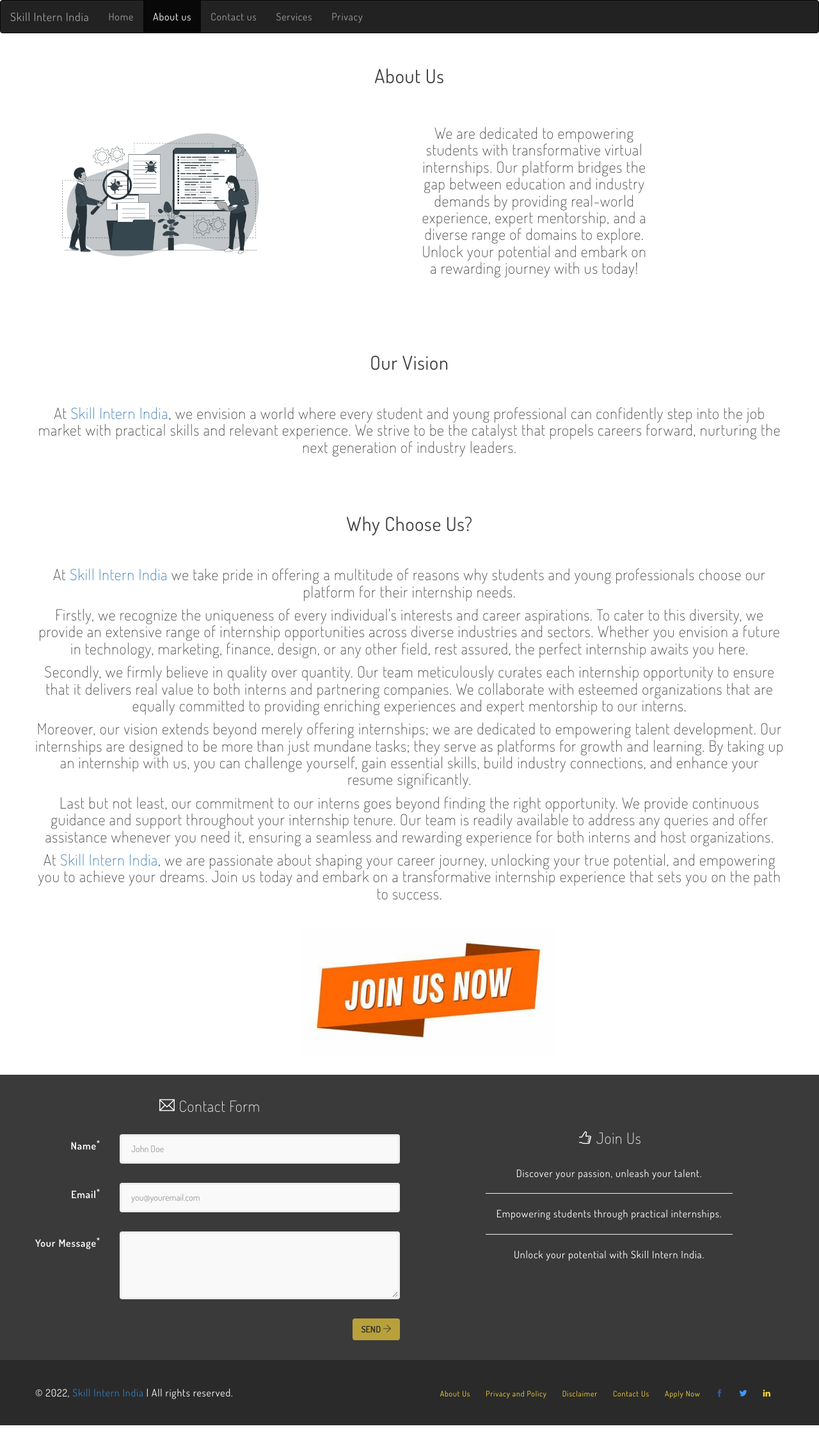
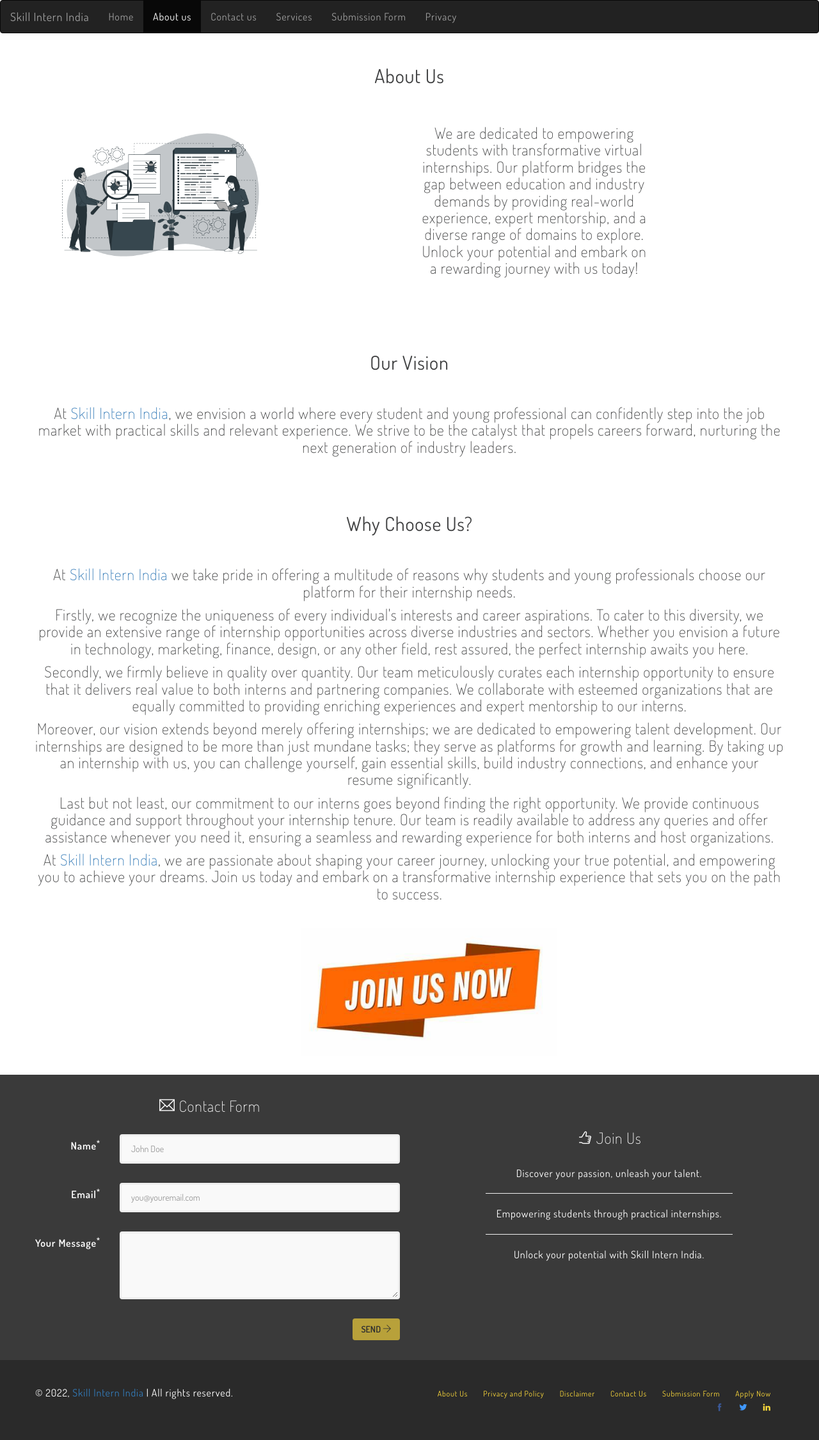
Before and after one commit to harvardstark/Helloworld, a plain HTML site: page aboutus.html in a window 1280 px wide. Shown: the whole page at 64% size. Before the commit the page ends 2228 px from the top, so only its background shows below. Drawn offline with Linux system fonts and the light colour scheme; some packages are replaced by stand-ins of ours.

Commit message:
Update aboutus.html

```diff
--- a/aboutus.html
+++ b/aboutus.html
@@ -51,6 +51,7 @@
             <li class="nav-item active nav-item"><a href="/aboutus.html">About us</a></li>
             <li class="nav-item"><a href="/contactus.html">Contact us</a></li>
             <li class="nav-item"><a href="/services.html">Services</a></li>
+             <li class="nav-item"><a href="/submission.html">Submission Form</a></li>
             <li class="nav-item"><a href="/pandp.html">Privacy</a></li>
           </ul>
       </nav>
@@ -153,6 +154,7 @@
               <li><a href="/pandp.html">Privacy and Policy</a></li>
               <li><a href="/disclaimer.html">Disclaimer</a></li>
               <li><a href="/contactus.html">Contact Us</a></li>
+              <li><a href="/submission.html">Submission Form</a></li>
               <li><a href="https://forms.gle/BfLJUtor7cdTa1KH9" target="_blank">Apply Now</a></li>
               <li><a href="https://www.facebook.com/profile.php?id=100094595348728" target="_blank"><span class="ti-facebook"></span></a></li>
               <li><a href="https://twitter.com/SkillInterindia" target="_blank"><span class="ti-twitter-alt"></span></a></li>
```
